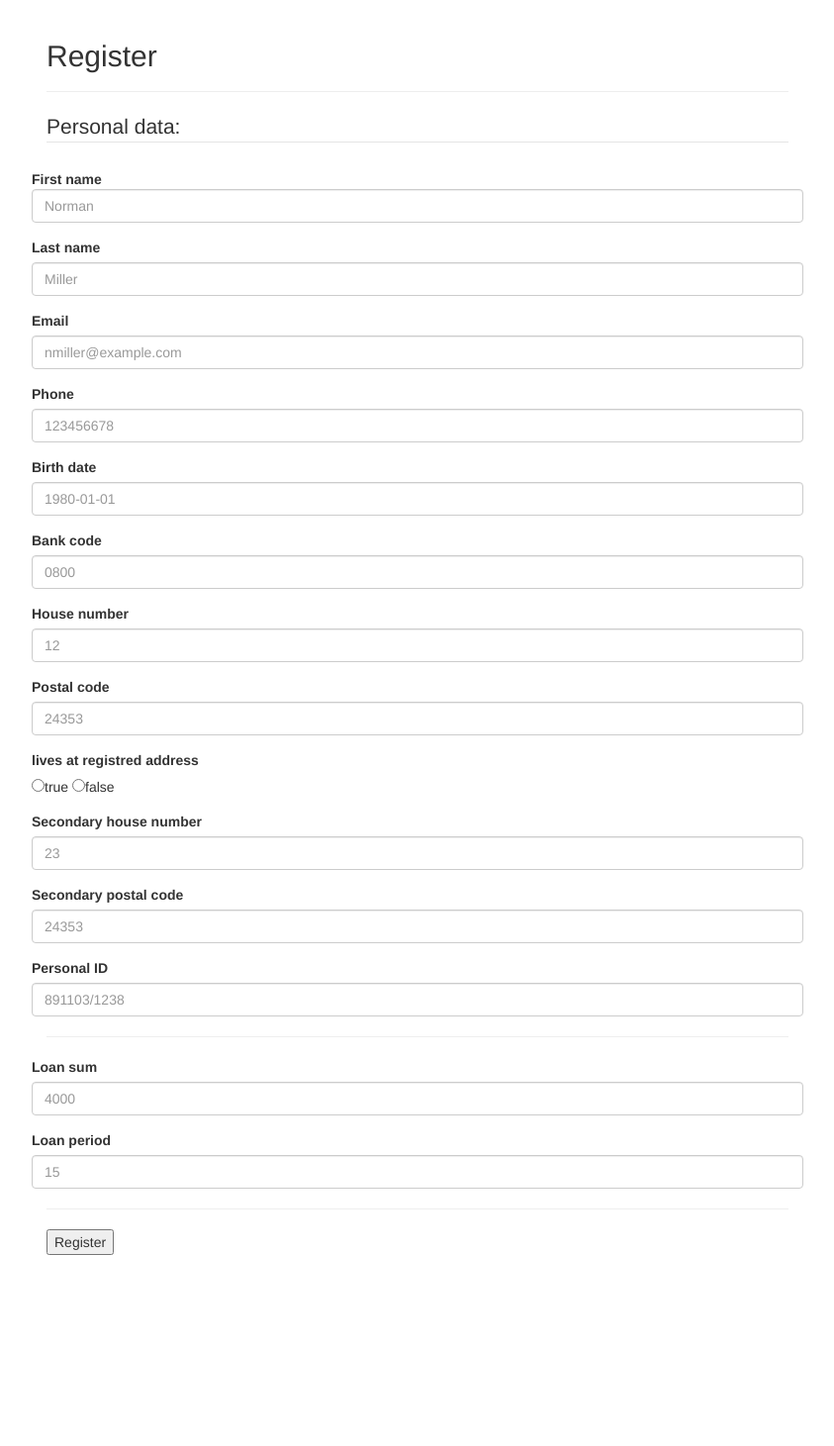
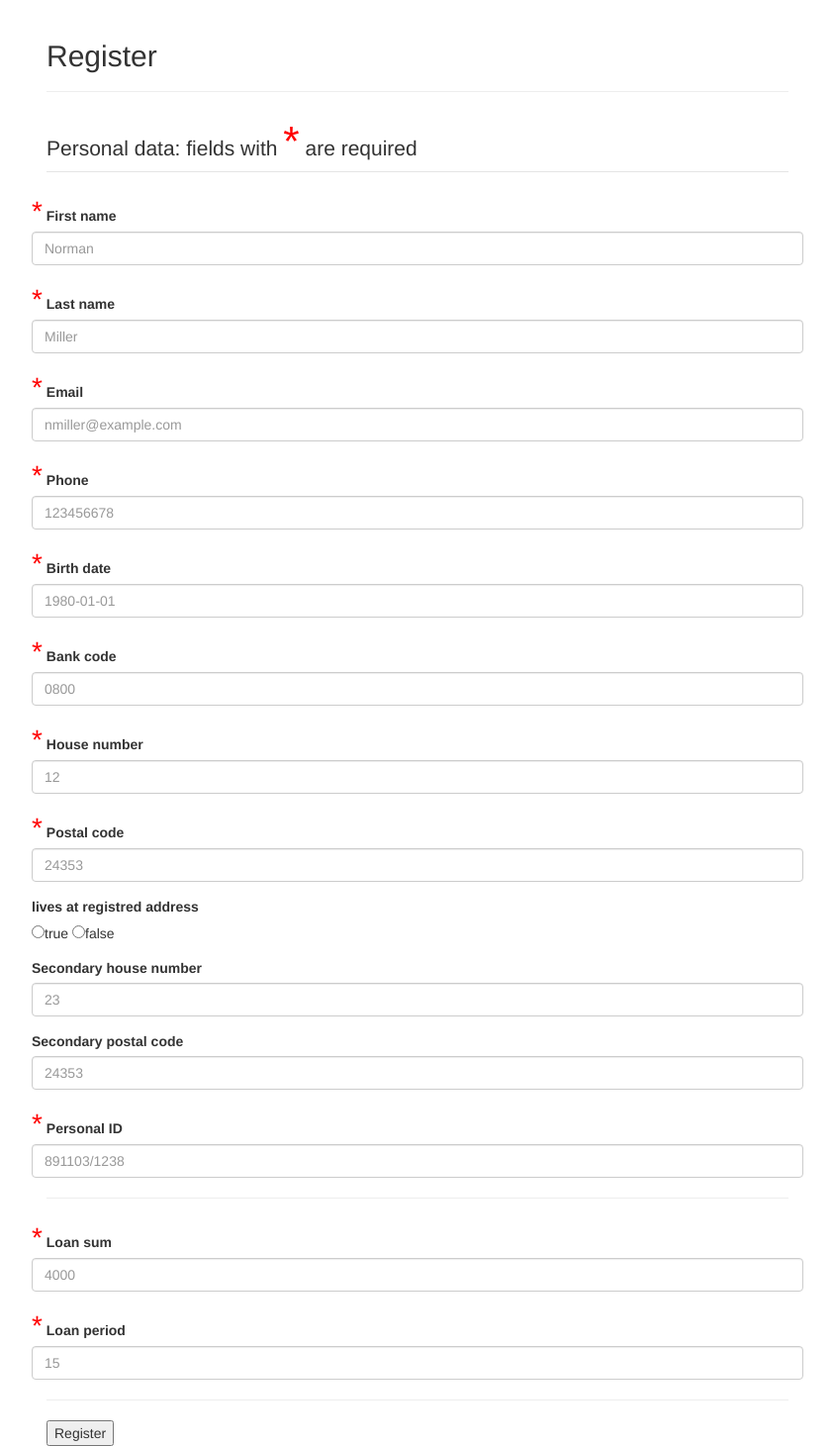
Before and after one commit to gfuret/loan, a PHP site: page /register.php in a window 1280 px wide. Shown: the part 50-1511 px from the top of the page at 99% size, without its empty margins (218-1061 px from the left). Before the commit the page ends 1318 px from the top, so only its background shows below. Run offline with PHP 8.4, Linux system fonts and the light colour scheme; some libraries are stand-ins or nearby versions.

Commit message:
required fields are mark

```diff
--- a/includes/template/header.php
+++ b/includes/template/header.php
@@ -4,6 +4,7 @@
 	<meta http-equiv="Content-Type" content="text/html; charset=UTF-8" />
     <link rel="stylesheet" href="public/bootstrap/css/bootstrap.css"/>
     <link rel="stylesheet" href="public/css/bootstrapValidator.css"/>
+    <link rel="stylesheet" href="public/css/style.css"/>
 
 	<script src="//ajax.googleapis.com/ajax/libs/jquery/1.11.1/jquery.min.js"></script>
 	<script type="text/javascript" src="public/bootstrap/js/bootstrap.min.js"></script>
--- /dev/null
+++ b/public/css/style.css
@@ -0,0 +1,8 @@
+.required{
+	font-size: 2em;
+	color: red;
+	display: inline;
+}
+.invisible{
+	display: none;
+}
--- a/public/js/insert.js
+++ b/public/js/insert.js
@@ -103,7 +103,7 @@ $(document).ready(function() {
                         message: 'The number is required and can\'t be empty'
                     },
                     stringLength: {
-                        min: 2,
+                        min: 1,
                         max: 255,
                         message: 'The number must be more than 2 and less than 255 characters long'
                     },
@@ -188,7 +188,7 @@ $(document).ready(function() {
                 message: 'The House number is not valid',
                 validators: {
                     stringLength: {
-                        min: 2,
+                        min: 1,
                         max: 255,
                         message: 'The number must be more than 2 and less than 30 characters long'
                     },
--- a/register.php
+++ b/register.php
@@ -136,37 +136,45 @@
 <!-- Pre from style end -->
 
 <form action="" method="post" id="defaultForm" class="form-horizontal">
-	<fieldset>	<legend>Personal data:</legend>
+	<fieldset>	<legend>Personal data: fields with <p class="required">*</p> are required</legend>
 
 		<div class="form-group">
+			<p class="required">*</p>
 			<label class="control-label" for="first_name">First name</label>
 			<input type="text" class="form-control" name="first_name" id="first_name" placeholder="Norman">
 		</div>
 		<div class="form-group">
+			<p class="required">*</p>
 			<label for="last_name">Last name</label>
 			<input type="text" class="form-control" name="last_name" id="last_name" placeholder="Miller">
 		</div>
 		<div class="form-group">
+			<p class="required">*</p>
 			<label for="email">Email</label>
 			<input type="text" class="form-control" name="email" id="email" placeholder="nmiller@example.com">
 		</div>
 		<div class="form-group">
+			<p class="required">*</p>
 			<label for="phone">Phone</label>
 			<input type="text" class="form-control" name="phone" id="phone" placeholder="123456678">
 		</div>
 		<div class="form-group">
+			<p class="required">*</p>
 			<label for="birth_date">Birth date</label>
 			<input type="text" class="form-control" name="birth_date" id="birth_date" placeholder="1980-01-01">
 		</div>
 		<div class="form-group">
+			<p class="required">*</p>
 			<label for="cz_bank_code">Bank code</label>
 			<input type="text" class="form-control" name="cz_bank_code" id="cz_bank_code" placeholder="0800">
 		</div>
 		<div class="form-group">
+			<p class="required">*</p>
 			<label for="house_number">House number</label>
 			<input type="text" class="form-control" name="house_number" id="house_number" placeholder="12">
 		</div>
 		<div class="form-group">
+			<p class="required">*</p>
 			<label for="postal_index">Postal code</label>
 			<input 	type="text" class="form-control"name="postal_index" id="postal_index" placeholder="24353">
 		</div>
@@ -185,15 +193,18 @@
 			<input type="text" class="form-control" name="secondary_postal_index" id="secondary_postal_index" placeholder="24353">
 		</div>
 		<div class="form-group">
+			<p class="required">*</p>
 			<label for="personal_id">Personal ID</label>
 			<input type="text" class="form-control" name="personal_id" id="personal_id" placeholder="891103/1238">
 		</div>
 		<hr>
 		<div class="form-group">
+			<p class="required">*</p>
 			<label for="loan_sum">Loan sum</label>
 			<input type="text" class="form-control" name="loan_sum" id="loan_sum" placeholder="4000">
 		</div>
 		<div class="form-group">
+			<p class="required">*</p>
 			<label for="loan_period">Loan period</label>
 			<input type="text" class="form-control" name="loan_period" id="loan_period" placeholder="15">
 		</div>
```
Also changed, not shown: public/bootstrap/fonts/icomoon.ttf (added), public/bootstrap/fonts/icomoon.woff (added), 2 other files.
